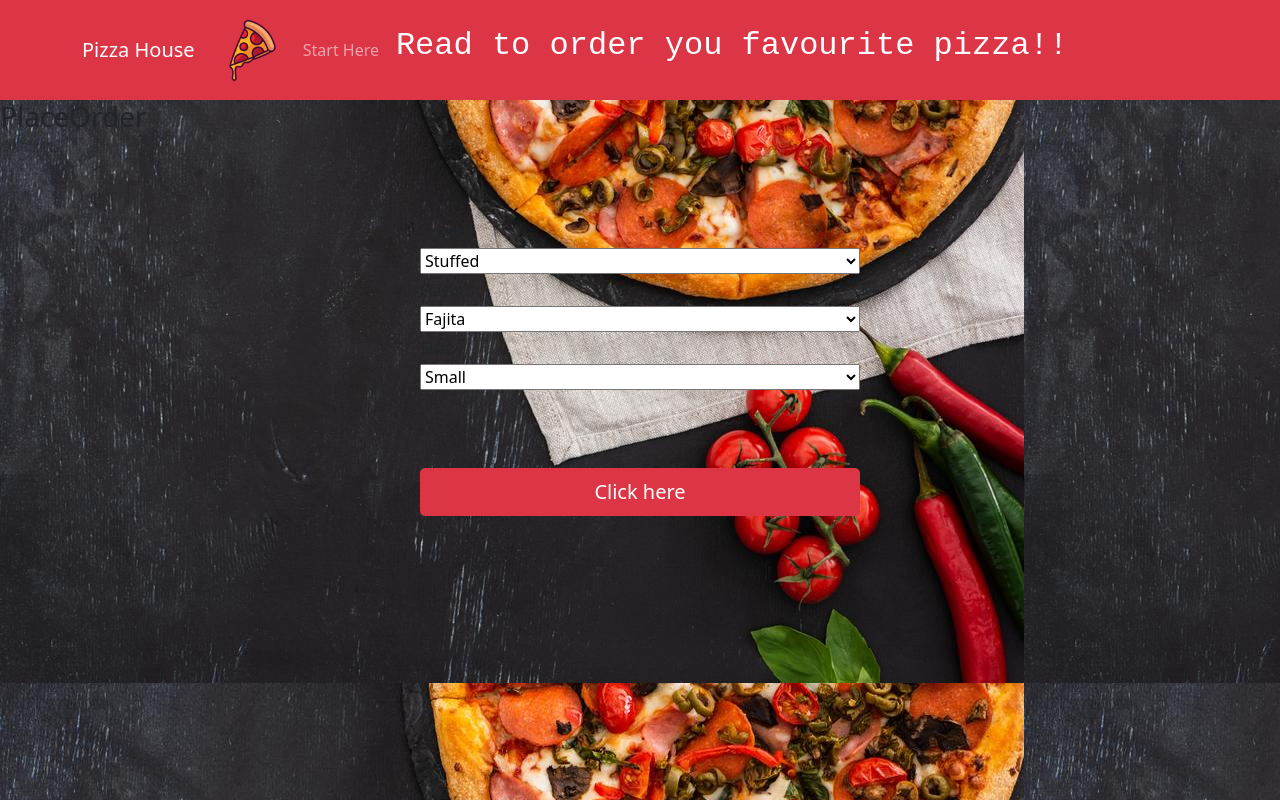
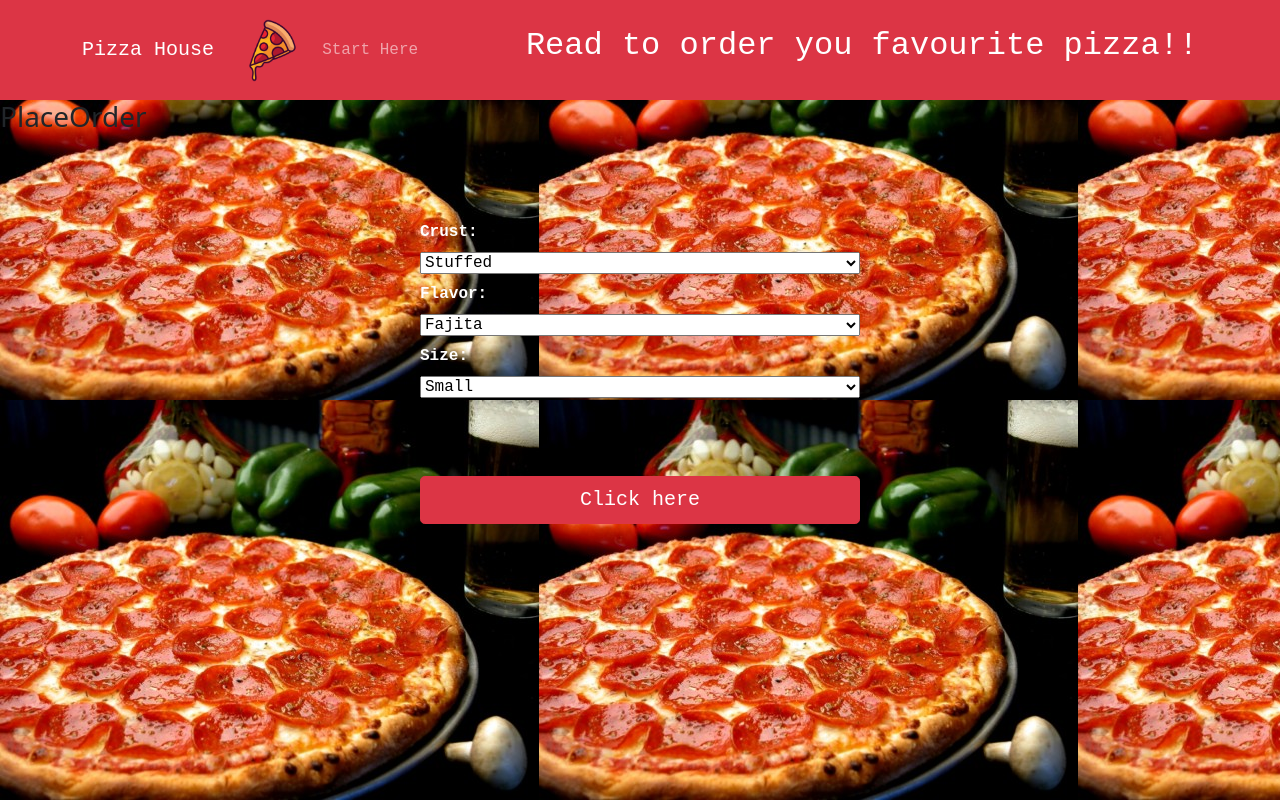
Before and after one commit to naima-shk/pizza-ordering-app, a React (Create React App) app: page /PlaceOrder in a window 1280 px wide. Built offline with nearby package versions, Linux system fonts and the light colour scheme.

Commit message:
'implement-pizza-app-using-react'

```diff
--- a/src/App.css
+++ b/src/App.css
@@ -1,10 +1,12 @@
 body{
-  background: URL('page1.jfif');
+  background: URL('bg.jpg');
+  font-family: 'Courier New', Courier, monospace;
   }
   .d-grid{
     padding-top: 78px;
     margin-left: 420px;
     margin-right: 420px;
+    font-family: 'Courier New', Courier, monospace;
   }
   img{
     margin:3px;
@@ -15,11 +17,15 @@ body{
      height:auto;
 
   }
-  h2{
+  /*h2{
     margin-right: 70px;
     padding-right: 60px;
     color: white;
     font-family: 'Courier New', Courier, monospace;
+  }*/
+  .pizza{
+    font-family: 'Courier New', Courier, monospace;
+    color: white;
   }
   /**{
     margin:0;
--- a/src/App.js
+++ b/src/App.js
@@ -24,10 +24,10 @@ function App() {
   return (
     <>
       <Router>
-        <div>
+        <div className='pizza'>
           <Navbar bg="danger" variant="dark">
             <Container>
-              <Navbar.Brand href="#home">Pizza House</Navbar.Brand>
+              <Navbar.Brand href="#home" >Pizza House</Navbar.Brand>
                <img src={logo} alt='logo' />
               <Nav className="me-auto">
                 <Nav.Link as={Link} to='/Start'>Start Here</Nav.Link>
--- a/src/component/CancelOrder.js
+++ b/src/component/CancelOrder.js
@@ -68,7 +68,7 @@ function CancelOrder() {
 
               <div className="d-grid gap-2">
               <Button variant="danger" size="lg" onClick={() => onClickCancel(v.Order_ID)}>
-        Cancel Order
+        Cancel  Order
         </Button>
               <br />
               <br />
--- a/src/component/PlaceOrder.js
+++ b/src/component/PlaceOrder.js
@@ -56,20 +56,20 @@ fetch(`https://order-pizza-api.herokuapp.com/api/orders`, requestOptions)
   return(
     <>
     <h3>PlaceOrder</h3>
-    <div className="d-grid gap-1">
-    <label for="pizza">Crust:</label>
+    <div className="d-grid gap-2">
+    <label for="pizza" style={{color:'white', fontWeight:'bold', fontSize:'300'}}>Crust:</label>
       <select name="crust" onChange={onChangeCrust}>
         <option value="STUFFED" >Stuffed</option>
         <option value="CRACKER">Cracker</option>
         <option value="THIN">Thin</option>
       </select>
-      <label for="flavor">Flavor:</label>
+      <label for="flavor" style={{color:'white', fontWeight:'bold',fontSize:'300'}}>Flavor:</label>
       <select name="flavor" onChange={onChangeFlavor}>
         <option value="FAJITA" >Fajita</option>
         <option value="CHEESE">Cheese</option>
         <option value="VEGGIE">Veggie</option>
       </select>
-      <label for="size">Size:</label>
+      <label for="size" style={{color:'white', fontWeight:'bold',fontSize:'300'}}>Size:</label>
       <select name="size" onChange={onChangeSize}>
         <option value="S" >Small</option>
         <option value="M">Medium</option>
--- a/src/component/Start.js
+++ b/src/component/Start.js
@@ -1,19 +1,21 @@
-import React from 'react'
-import {useHistory} from 'react-router'
-import {Button} from 'react-bootstrap'
+import React from 'react';
+
+import { Button } from 'react-bootstrap';
+import { useHistory } from 'react-router';
+
 function Start(){
   let history =useHistory();
     return(
     <>
     <div className="d-grid gap-2">
   <Button variant="danger" size="lg" onClick={()=>history.push('./ViewOrder')}>
-    ViewOrder
+    View Order
   </Button>
   <Button variant="danger" size="lg" onClick={()=>history.push('./PlaceOrder')}>
-    PlaceOrder
+    Place Order
   </Button>
   <Button variant="danger" size="lg" onClick={()=>history.push('./CancelOrder')}>
-    CancelOrder
+    Cancel Order
   </Button>
 </div>
     </>
--- a/src/component/ViewOrder.js
+++ b/src/component/ViewOrder.js
@@ -20,13 +20,20 @@ useEffect(() => {
 return(
 <>
 {pizzaData.map((item) =>(
-  <div class="col-sm-4">
-      <div className="card-body" style={{color:'white', backgroundColor:'#df3636',marginLeft:'36%', paddingLeft:'16px', marginBottom:'2px'}}>
+  <div>
+
+      <div className="card-body" style={{color:'white', backgroundColor:'#df3636',marginLeft:'100%', paddingLeft:'16px', marginBottom:'3px',display:'inline-block'}}>
+
+
         <h2 className='card-name'>Crust: {item.Crust} </h2>
         <h2 className='card-type'>Flavour: {item.Flavour} </h2>
         <h2 className='card-size'>Size: {item.Size} </h2>
         <h2 className='card-Order'>Order_ID: {item.Order_ID} </h2>
+
+
       </div>
+
+
       </div>
 ))}
 </>
```
Also changed, not shown: src/bg.jpg (added), src/page1.jfif (deleted).
